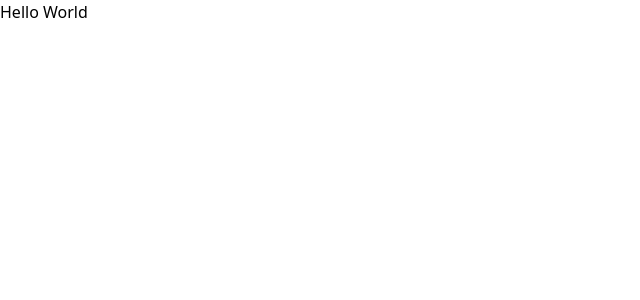
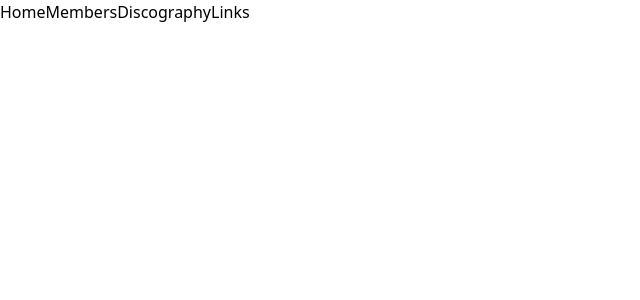
Before and after one commit to coevpen/dreamcatcher-fansite, a React (Create React App) app: page / in a window 1280 px wide. Shown: the top 300 px of the page, without its empty margins (0-640 px from the left). Built offline with nearby package versions, Linux system fonts and the light colour scheme.

Commit message:
edited manifest/index.html instealled react-router-dom, created navbar

```diff
--- a/package.json
+++ b/package.json
@@ -8,6 +8,7 @@
     "@testing-library/user-event": "^13.5.0",
     "react": "^18.0.0",
     "react-dom": "^18.0.0",
+    "react-router-dom": "^6.3.0",
     "react-scripts": "5.0.1",
     "web-vitals": "^2.1.4"
   },
--- a/public/index.html
+++ b/public/index.html
@@ -2,41 +2,20 @@
 <html lang="en">
   <head>
     <meta charset="utf-8" />
-    <link rel="icon" href="%PUBLIC_URL%/favicon.ico" />
+    <link rel="icon" href="%PUBLIC_URL%/DC_icon.jpeg" />
     <meta name="viewport" content="width=device-width, initial-scale=1" />
     <meta name="theme-color" content="#000000" />
     <meta
       name="description"
       content="Web site created using create-react-app"
     />
-      <!--
-      manifest.json provides metadata used when your web app is installed on a
-      user's mobile device or desktop. See https://developers.google.com/web/fundamentals/web-app-manifest/
-    -->
     <link rel="manifest" href="%PUBLIC_URL%/manifest.json" />
-    <!--
-      Notice the use of %PUBLIC_URL% in the tags above.
-      It will be replaced with the URL of the `public` folder during the build.
-      Only files inside the `public` folder can be referenced from the HTML.
 
-      Unlike "/favicon.ico" or "favicon.ico", "%PUBLIC_URL%/favicon.ico" will
-      work correctly both with client-side routing and a non-root public URL.
-      Learn how to configure a non-root public URL by running `npm run build`.
-    -->
-    <title>React App</title>
+    <title>Dreamcatcher Fansite</title>
   </head>
   <body>
     <noscript>You need to enable JavaScript to run this app.</noscript>
     <div id="root"></div>
-    <!--
-      This HTML file is a template.
-      If you open it directly in the browser, you will see an empty page.
 
-      You can add webfonts, meta tags, or analytics to this file.
-      The build step will place the bundled scripts into the <body> tag.
-
-      To begin the development, run `npm start` or `yarn start`.
-      To create a production bundle, use `npm run build` or `yarn build`.
-    -->
   </body>
 </html>
--- a/src/App.js
+++ b/src/App.js
@@ -1,10 +1,11 @@
 import './App.css';
+import Navbar from './components/Navbar';
 
 function App() {
   return (
     <div className="App">
       <header className="App-header">
-        Hello World
+        <Navbar/>
       </header>
     </div>
   );
--- /dev/null
+++ b/src/components/Navbar.js
@@ -0,0 +1,15 @@
+import React from 'react';
+import {Link} from 'react-router-dom';
+
+const Navbar = () => {
+    return (
+        <nav>
+            <Link to='/'>Home</Link>
+            <Link to=''>Members</Link>
+            <Link to=''>Discography</Link>
+            <Link to=''>Links</Link>
+        </nav>
+    );
+};
+
+export default Navbar;
--- a/src/index.js
+++ b/src/index.js
@@ -3,11 +3,14 @@ import ReactDOM from 'react-dom/client';
 import './index.css';
 import App from './App';
 import reportWebVitals from './reportWebVitals';
+import { BrowserRouter } from 'react-router-dom';
 
 const root = ReactDOM.createRoot(document.getElementById('root'));
 root.render(
   <React.StrictMode>
-    <App />
+    <BrowserRouter>
+      <App />
+    </BrowserRouter>
   </React.StrictMode>
 );
 
```
Also changed, not shown: public/DC_icon.jpeg (added), public/manifest.json, 1 other file (tests, documents, lock files or other folders).
